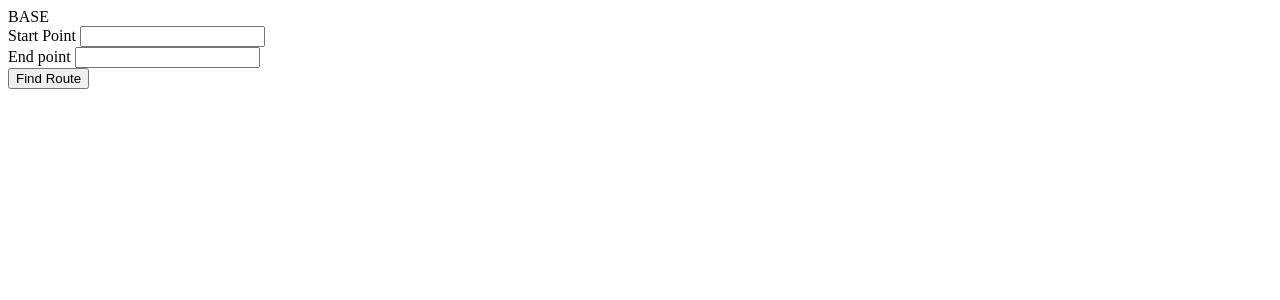
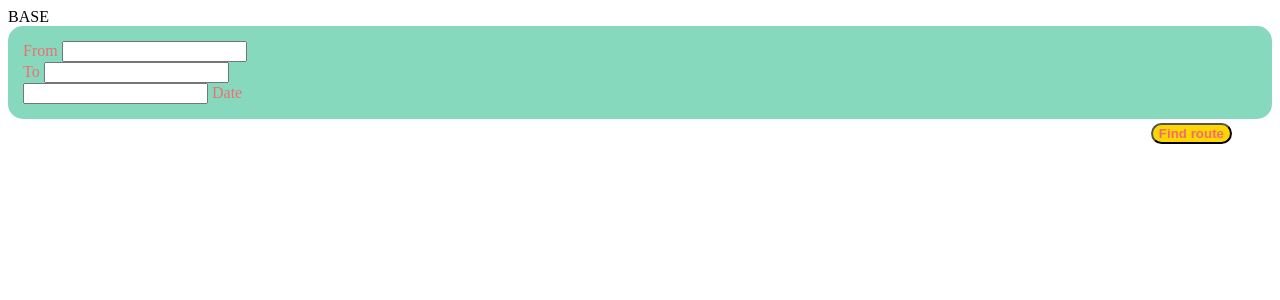
Before and after one commit to alarmichanin/djangoProj, a Django app: page / in a window 1280 px wide. Shown: the top 300 px of the page. Run offline with Django 3.2, Linux system fonts and the light colour scheme.

Commit message:
Add home_page with search rout fields

```diff
--- a/static/search_ticket/css/home_page.css
+++ b/static/search_ticket/css/home_page.css
@@ -0,0 +1,28 @@
+:root {
+    --color-ligth-green: rgba(86, 202, 163, 0.705);
+}
+
+.search-tickets-container {
+    background-color: var(--color-ligth-green);
+    padding: 15px;
+    border-radius: 15px;
+    color: #ee6e73;
+    position: relative;
+}
+
+.search-btn {
+    position: absolute;
+    bottom: -25px;
+    right: 40px;
+}
+
+.btn {
+    color: var(--color-white);
+    font-weight: 600;
+    border-radius: 15px;
+    background: #ffd600;
+}
+
+.btn:hover {
+    background: #7de21f;
+}
--- a/templates/search_ticket/home_page.html
+++ b/templates/search_ticket/home_page.html
@@ -1,35 +1,46 @@
 {% extends "../booking/base.html" %}
-{% load static %}
 
 
 {% block link %}
-    <link rel="stylesheet" href="{% static 'search_ticket/css/home_page.css' %}">
+{% load static %}
+<link rel="stylesheet" href="{% static 'search_ticket/css/home_page.css' %}">
 {% endblock %}
 
 
 {% block content %}
 
-	<form action="" method="post" class="form_search_ticket">
-
-        {% csrf_token %}
-        <div class="form-group-usual">
-            <label for="{{form.start_point.id_for_label}}">Start Point</label>
+{% csrf_token %}
+<div class="row search-tickets-container">
+    <form class="col s12">
+        <div class="input-field col s4">
+            <label for="{{form.start_point.id_for_label}}" class="active">From</label>
             {{form.start_point}}
             <div class="form-error">
                 {{form.start_point.errors}}
             </div>
         </div>
 
-        <div class="form-group-usual">
-            <label for="{{form.end_point.id_for_label}}">End point</label>
+        <div class="input-field col s4">
+            <label for="{{form.end_point.id_for_label}}" class="active">To</label>
             {{form.end_point}}
             <div class="form-error">
                 {{form.end_point.errors}}
             </div>
         </div>
-        <div class="button__body">
-            <button type="submit" name="submit_button" class="btn btn-success btn-block ">Find Route</button>
+
+        <div class="input-field col s4">
+            <input id="signup-birthday" type="text" class="datepicker">
+            <label class="active" for="signup-birthday">Date</label>
+            <!-- {{form.end_point}} -->
+            <div class="form-error">
+                {{form.end_point.errors}}
+            </div>
         </div>
+
+        <div class="search-btn">
+            <button type="submit" name="submit_button" class="btn waves-effect waves-light btn-large">Find route</button>
+        </div>
+
     </form>
-
+</div>
 {% endblock content %}
```
Also changed, not shown: static/search_ticket/js/home_page.js (added, +7 -0 lines).
